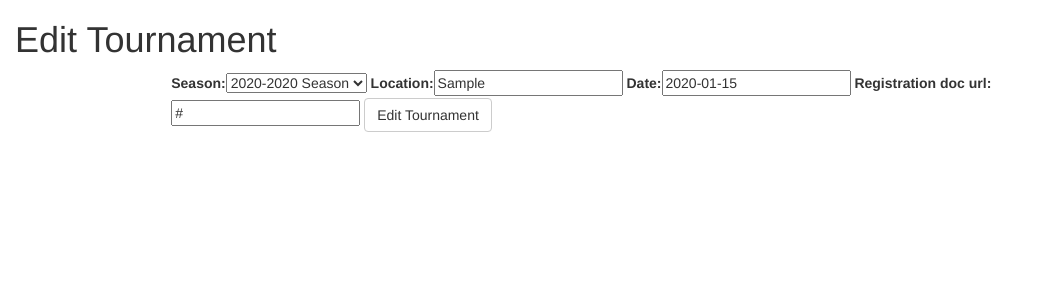
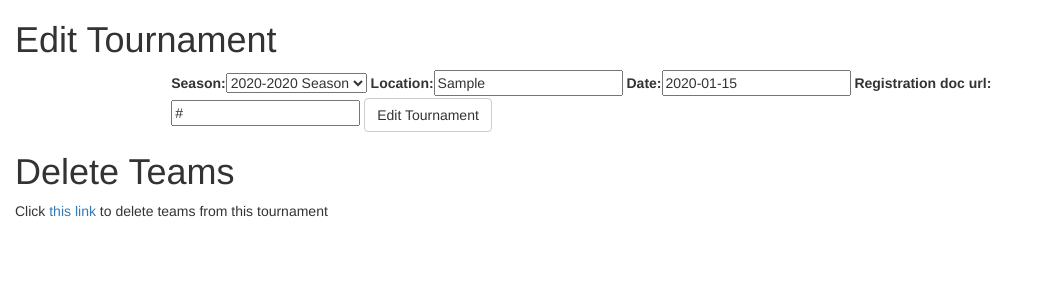
Before and after one commit to ashish-b10/tournament_manager, a Django app: a page that uses tmdb/templates/tmdb/tournament_add_change.html in a window 1280 px wide. Shown: the part 50-350 px from the top of the page, without its empty margins (0-1039 px from the left). Run offline with Django 3.2, Linux system fonts and the light colour scheme; a user stored in the database is signed in; tables that the repository leaves empty hold one stand-in row (values such as "Sample post"); parts of the project's set-up code (start-up, migrations or seed data) failed here and were passed over; some libraries are stand-ins or nearby versions.

Commit message:
Add support for deleting teams from a tournament

```diff
--- a/tmdb/forms.py
+++ b/tmdb/forms.py
@@ -22,23 +22,6 @@ class SeasonDeleteForm(forms.ModelForm):
     class Meta:
         model = models.Season
         fields = []
-
-class TournamentEditForm(forms.ModelForm):
-    class Meta:
-        model = models.Tournament
-        exclude = ['slug', 'imported']
-
-class TournamentDeleteForm(forms.ModelForm):
-    class Meta:
-        model = models.Tournament
-        fields = []
-
-class TournamentImportForm(forms.ModelForm):
-    team_file = forms.FileField()
-
-    class Meta:
-        model = models.Tournament
-        fields = ['team_file']
 
 class MatchForm(forms.ModelForm):
     def __init__(self, *args, **kwargs):
--- a/tmdb/templates/tmdb/tournament_add_change.html
+++ b/tmdb/templates/tmdb/tournament_add_change.html
@@ -23,7 +23,6 @@
 {% endif %}
 
 {% if upload_teams_form %}
-    {% if not upload_teams_form.instance.imported %}
     <h1>Upload Teams</h1>
     <p>Teams have not been added for this tournament</p>
     <form enctype="multipart/form-data" action="{% url 'tmdb:tournament_import' upload_teams_form.instance.slug %}" method="post">
@@ -31,7 +30,11 @@
         {{ upload_teams_form | bootstrap }}
         <button type="submit" class="btn btn-default">Upload</button>
     </form>
-    {% endif %}
+{% endif %}
+
+{% if tournament.imported %}
+		<h1>Delete Teams</h1>
+		<p>Click <a href="{%url 'tmdb:tournament_delete_teams' tournament.slug %}">this link</a> to delete teams from this tournament</p>
 {% endif %}
 
 {% if delete_form %}
--- a/tmdb/urls.py
+++ b/tmdb/urls.py
@@ -71,6 +71,10 @@ urlpatterns = [
     url(tournament_base
             + r'/delete/*$',
             views.tournament_view.tournament_delete, name='tournament_delete'),
+    url(tournament_base
+            + r'/delete_teams/*$',
+            views.tournament_view.tournament_delete_teams,
+            name='tournament_delete_teams'),
     url(tournament_base
             + r'/json_data/*$',
             views.tournament_view.tournament_json, name='tournament_json'),
--- a/tmdb/views/tournament_view.py
+++ b/tmdb/views/tournament_view.py
@@ -7,8 +7,8 @@ from django.urls import reverse
 from django.contrib.auth.decorators import login_required, permission_required
 from django.contrib.auth import models as auth_models
 from django.contrib import messages
+from django import forms
 
-from tmdb import forms
 from tmdb import models
 
 from collections import defaultdict, OrderedDict
@@ -16,6 +16,32 @@ import datetime
 
 from tmdb.util.match_sheet import create_match_sheets
 from tmdb.util.bracket_svg import SvgBracket
+
+class TournamentEditForm(forms.ModelForm):
+    class Meta:
+        model = models.Tournament
+        exclude = ['slug', 'imported']
+
+class TournamentDeleteForm(forms.ModelForm):
+    class Meta:
+        model = models.Tournament
+        fields = []
+
+class TournamentDeleteTeamsForm(forms.ModelForm):
+    class Meta:
+        model = models.Tournament
+        fields = []
+
+    def save(self, *args, **kwargs):
+        super().save(*args, **kwargs)
+        self.instance.drop_registration_data()
+
+class TournamentImportForm(forms.ModelForm):
+    team_file = forms.FileField()
+
+    class Meta:
+        model = models.Tournament
+        fields = ['team_file']
 
 def tournaments(request, tournament_slug=None):
     seasons = models.Season.objects.order_by('-start_date')
@@ -32,7 +58,7 @@ def tournament_add(request):
     template_name = 'tmdb/tournament_add_change.html'
     context = {}
     if request.method == 'POST':
-        add_form = forms.TournamentEditForm(request.POST)
+        add_form = TournamentEditForm(request.POST)
         context['add_form'] = add_form
         if add_form.is_valid():
             add_form.save()
@@ -41,7 +67,7 @@ def tournament_add(request):
     else:
         today = datetime.date.today()
         season = get_object_or_404(models.Season, slug=request.GET['season'])
-        add_form = forms.TournamentEditForm(initial={
+        add_form = TournamentEditForm(initial={
                 'date': today,
                 'import_field': True,
                 'season': season,
@@ -53,20 +79,43 @@ def tournament_add(request):
 def tournament_change(request, tournament_slug):
     instance = get_object_or_404(models.Tournament, slug=tournament_slug)
     template_name = 'tmdb/tournament_add_change.html'
-    context = {}
+    context = {'tournament': instance}
     if request.method == 'POST':
-        change_form = forms.TournamentEditForm(request.POST, instance=instance)
+        change_form = TournamentEditForm(request.POST, instance=instance)
         context['change_form'] = change_form
         if change_form.is_valid():
             change_form.save()
             return HttpResponseRedirect(reverse('tmdb:tournament_dashboard',
                     args=(change_form.instance.slug,)))
     else:
-        change_form = forms.TournamentEditForm(instance=instance,
+        change_form = TournamentEditForm(instance=instance,
                 initial={'import': False})
-        upload_teams_form = forms.TournamentImportForm(instance=instance)
-        context['upload_teams_form'] = upload_teams_form
+        if not instance.imported:
+            upload_teams_form = TournamentImportForm(instance=instance)
+            context['upload_teams_form'] = upload_teams_form
     context['change_form'] = change_form
+    return render(request, template_name, context)
+
+@permission_required([
+        "tmdb.add_sparringteamregistration",
+        "tmdb.change_sparringteamregistration",
+        "tmdb.delete_sparringteamregistration",
+])
+def tournament_delete_teams(request, tournament_slug):
+    instance = get_object_or_404(models.Tournament, slug=tournament_slug)
+    template_name = 'tmdb/tournament_delete_teams.html'
+    context = {'tournament': instance}
+    if request.method == 'POST':
+        delete_teams_form = TournamentDeleteTeamsForm(request.POST,
+            instance=instance)
+        context['delete_teams_form'] = delete_teams_form
+        if delete_teams_form.is_valid():
+            delete_teams_form.save()
+            return HttpResponseRedirect(reverse('tmdb:tournament_change',
+                    args=(instance.slug,)))
+    else:
+        delete_teams_form = TournamentDeleteTeamsForm(instance=instance)
+        context['delete_teams_form'] = delete_teams_form
     return render(request, template_name, context)
 
 @permission_required("tmdb.delete_tournament")
@@ -75,16 +124,16 @@ def tournament_delete(request, tournament_slug):
     template_name = 'tmdb/tournament_delete.html'
     context = {'tournament': instance}
     if request.method == 'POST':
-        delete_form = forms.TournamentDeleteForm(request.POST,
+        delete_form = TournamentDeleteForm(request.POST,
                 instance=instance)
         context['delete_form'] = delete_form
         if delete_form.is_valid():
             instance.delete()
             return HttpResponseRedirect(reverse('tmdb:index'))
     else:
-        delete_form = forms.TournamentDeleteForm(instance=instance)
+        delete_form = TournamentDeleteForm(instance=instance)
     context['delete_form'] = delete_form
-    return render(request, 'tmdb/tournament_delete.html', context)
+    return render(request, template_name, context)
 
 @permission_required([
         "tmdb.add_school",
@@ -94,7 +143,7 @@ def tournament_import(request, tournament_slug):
     instance = get_object_or_404(models.Tournament, slug=tournament_slug)
     context = {}
     if request.method == 'POST':
-        upload_form = forms.TournamentImportForm(
+        upload_form = TournamentImportForm(
                 request.POST, request.FILES, instance=instance)
         if upload_form.is_valid():
             instance.import_registration_data(request.FILES['team_file'])
@@ -195,6 +244,7 @@ def tournament_school(request, tournament_slug, school_slug):
     }
     return render(request, 'tmdb/tournament_school.html', context)
 
+# TODO this view shouldn't be used anymore, so delete it
 @permission_required([
         "tmdb.add_competitor",
         "tmdb.add_sparringteamregistration",
```
Also changed, not shown: tmdb/templates/tmdb/tournament_delete_teams.html (added, +12 -0 lines).
